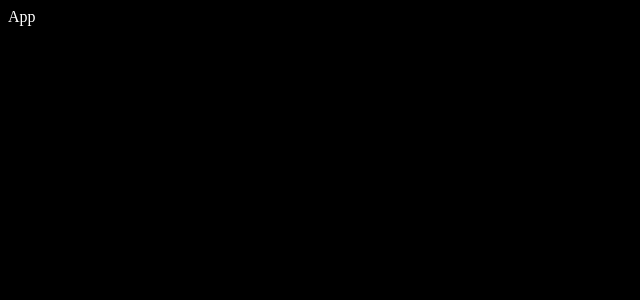
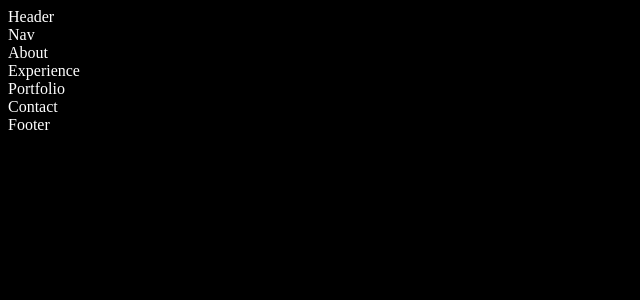
Before and after one commit to ngran4/react-portfolio, a React (Create React App) app: page / in a window 1280 px wide. Shown: the top 300 px of the page, without its empty margins (0-640 px from the left). Built offline with nearby package versions, Linux system fonts and the light colour scheme.

Commit message:
nest components

```diff
--- /dev/null
+++ b/src/App.jsx
@@ -0,0 +1,24 @@
+import React from 'react'
+import Header from './components/header/Header'
+import Nav from './components/nav/Nav'
+import About from './components/about/About'
+import Experience from './components/experience/Experience'
+import Portfolio from './components/portfolio/Portfolio'
+import Contact from './components/contact/Contact'
+import Footer from './components/footer/Footer'
+
+const App = () => {
+  return (
+    <>
+      <Header />
+      <Nav />
+      <About />
+      <Experience />
+      <Portfolio />
+      <Contact />
+      <Footer />
+    </>
+  )
+}
+
+export default App
--- a/src/components/App.jsx
+++ /dev/null
@@ -1,9 +0,0 @@
-import React from 'react'
-
-const App = () => {
-  return (
-    <div>App</div>
-  )
-}
-
-export default App
--- a/src/components/nav/Nav.jsx
+++ b/src/components/nav/Nav.jsx
@@ -1,8 +1,10 @@
 import React from 'react'
 import './nav.css'
 
-export const Nav = () => {
+const Nav = () => {
   return (
     <div>Nav</div>
   )
 }
+
+export default Nav
--- a/src/components/portfolio/Portfolio.jsx
+++ b/src/components/portfolio/Portfolio.jsx
@@ -1,8 +1,10 @@
 import React from 'react'
 import './portfolio.css'
 
-export const Portfolio = () => {
+const Portfolio = () => {
   return (
     <div>Portfolio</div>
   )
 }
+
+export default Portfolio
--- a/src/index.js
+++ b/src/index.js
@@ -1,5 +1,5 @@
 import ReactDOM from 'react-dom';
-import App from './components/App';
+import App from './App';
 import './index.css';
 
 
```
